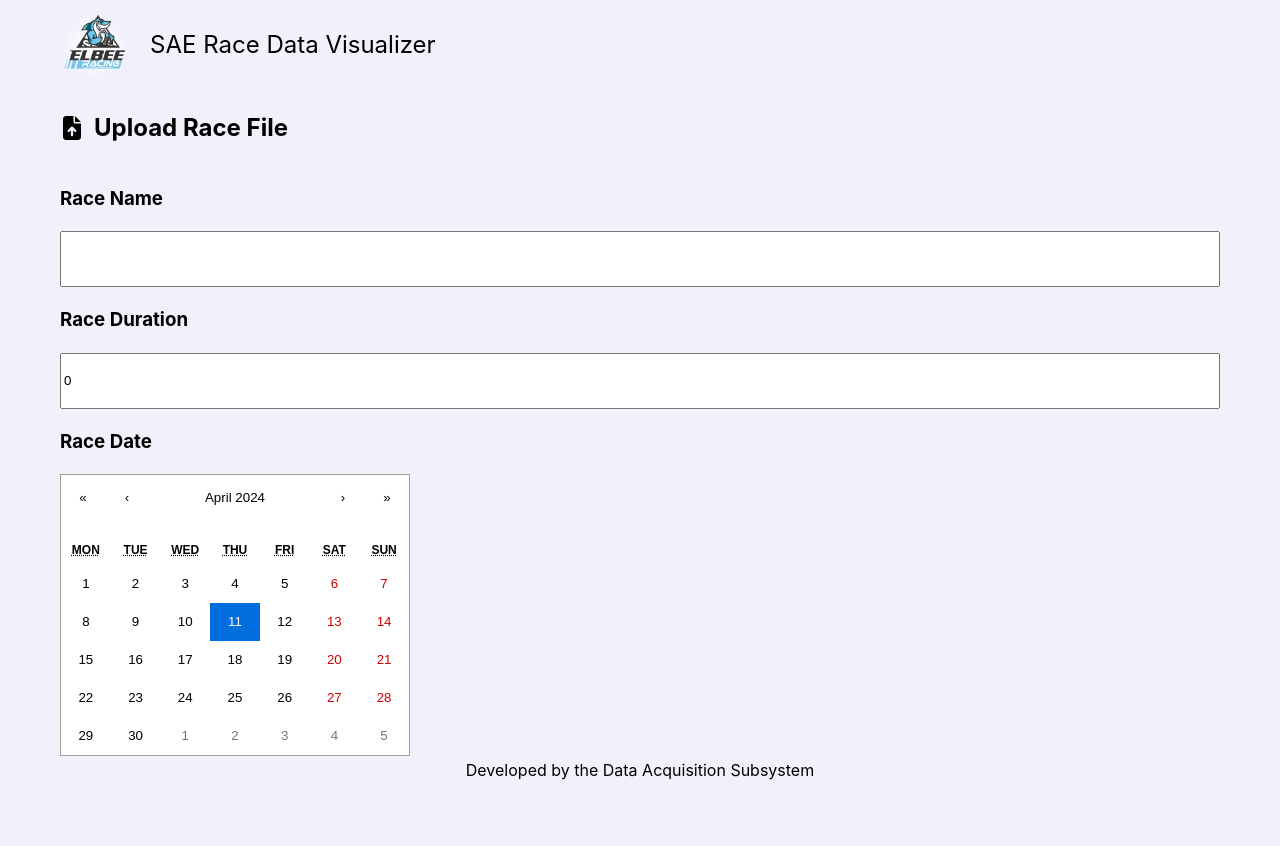
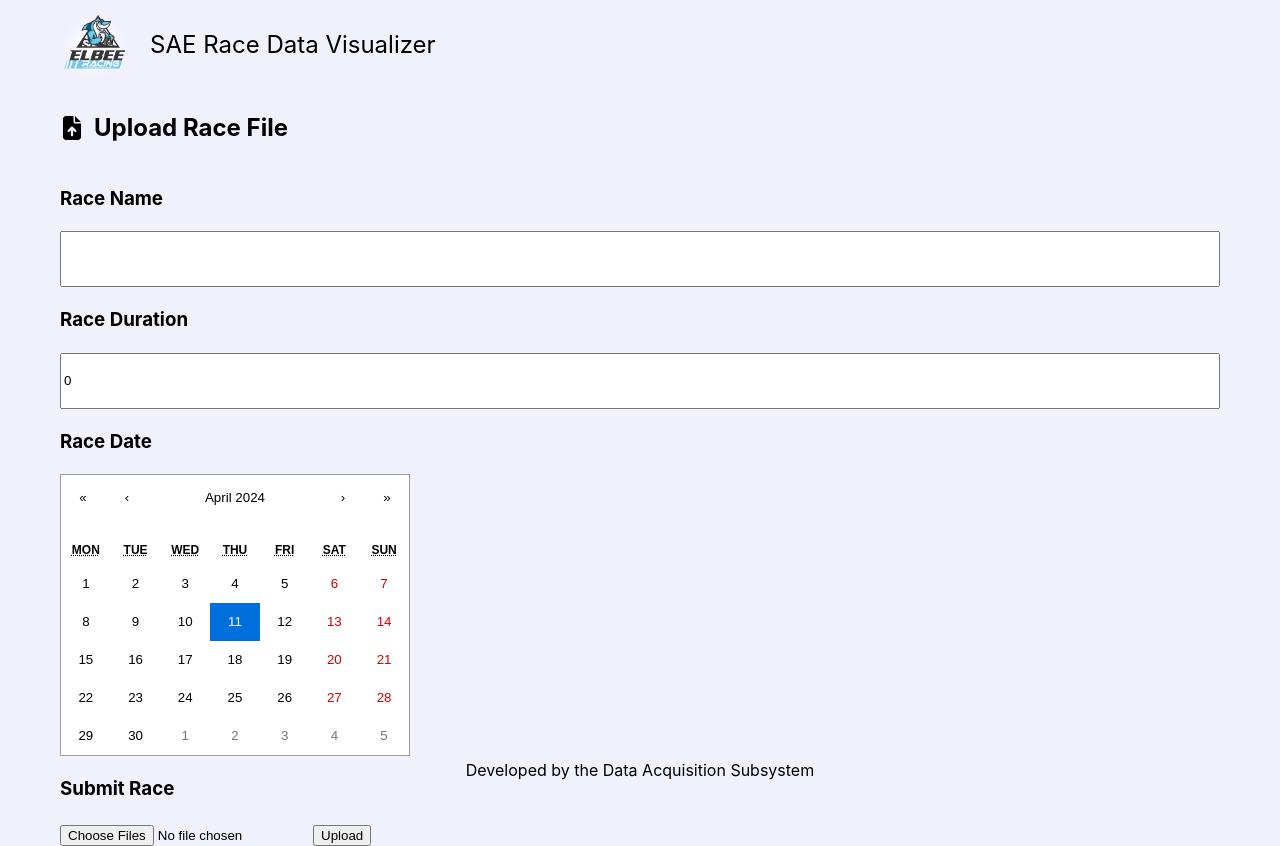
Before and after one commit to MekhiHart/SAE-DataVis, a React (Vite) app in the folder client/: page /upload in a window 1280 px wide. Before the commit the page ends 800 px from the top, so only its background shows below. Built offline with nearby package versions, Linux system fonts and the light colour scheme.

Commit message:
added handleFileChange function

```diff
--- a/client/package.json
+++ b/client/package.json
@@ -15,6 +15,7 @@
     "@fortawesome/free-regular-svg-icons": "^6.5.1",
     "@fortawesome/free-solid-svg-icons": "^6.5.1",
     "@fortawesome/react-fontawesome": "^0.2.0",
+    "axios": "^1.6.8",
     "chart.js": "^4.4.1",
     "react": "^18.2.0",
     "react-calendar": "^4.8.0",
--- a/client/src/pages/Upload/Upload.tsx
+++ b/client/src/pages/Upload/Upload.tsx
@@ -1,4 +1,6 @@
-import { useState, useEffect } from "react";
+import { useState} from "react";
+import axios from 'axios';
+
 import { FontAwesomeIcon} from "@fortawesome/react-fontawesome";
 import {faFileArrowUp} from "@fortawesome/free-solid-svg-icons";
 
@@ -17,6 +19,43 @@ export default function Upload(){
     const [raceDate, setRaceDate] = useState<Value>(new Date())
     const [raceDuration, setRaceDuration] = useState<number>(0)
 
+    const [files, setFiles] = useState([]);
+
+    function handleFileChange(event: React.ChangeEvent<HTMLInputElement>) {
+        const files = event.target.files
+        if (files){
+            setFiles([...files] as never[]);
+        }
+
+        else{
+            //TODO add error handling if files is null
+        }
+
+    }
+
+    function handleSubmit(event: React.ChangeEvent<HTMLInputElement>) {
+    event.preventDefault();
+    const url = 'http://localhost:3000/uploadFiles';
+    const formData = new FormData();
+    files.forEach((file, index) => {
+        formData.append(`file${index}`, file);
+    });
+
+    const config = {
+        headers: {
+        'content-type': 'multipart/form-data',
+        },
+    };
+
+    axios.post(url, formData, config)
+        .then((response) => {
+        console.log(response.data);
+        })
+        .catch((error) => {
+        console.error("Error uploading files: ", error);
+        });
+      }
+
     return(
         <>
             <div style={{display: "flex", alignItems:"center"}}>
@@ -32,6 +71,13 @@ export default function Upload(){
                 <Calendar onChange={setRaceDate} value={raceDate} />
             </div>
 
+            <form onSubmit={handleSubmit}>
+                <h3>Submit Race</h3>
+                <input type="file" multiple onChange={handleFileChange}/>
+                <button type="submit">Upload</button>
+            </form>
+
+
 
         </>
 
```
Also changed, not shown: 1 other file (tests, documents, lock files or other folders).
